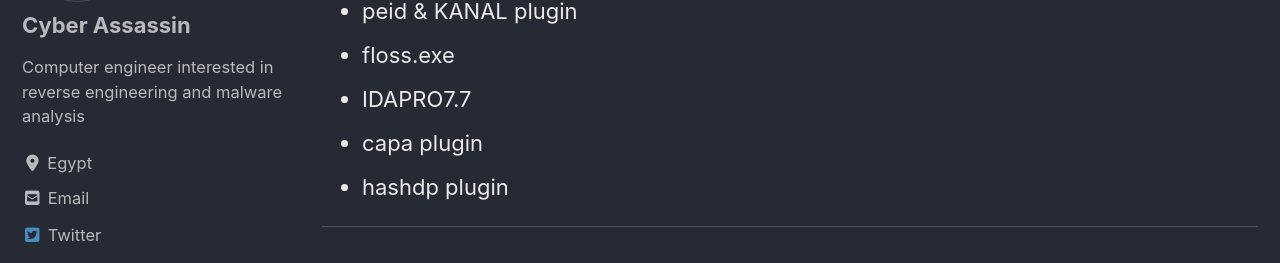
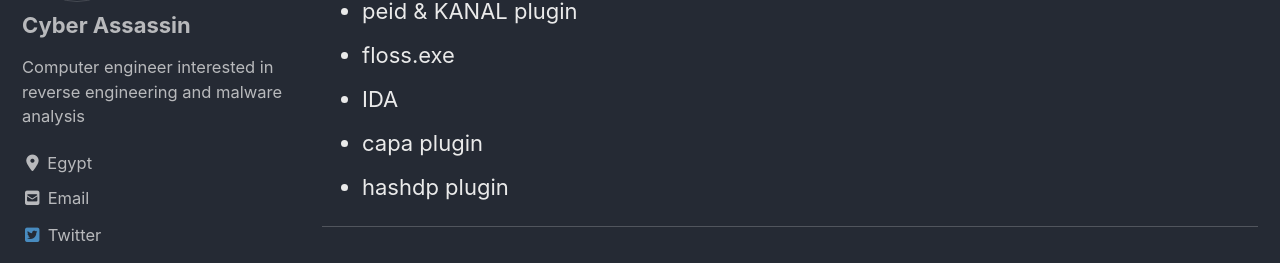
Before and after one commit to Karim-Gomaa/Karim-Gomaa.github.io, a Jekyll site: the page built from _posts/Malware-Analysis/2024-4-17-IcedID.md, in a window 1280 px wide and 900 px high, scrolled down 17215 px. Shown: the part 174-437 px from the top of the window. Built offline with Jekyll 4.4.1, drawn with Linux system fonts in a browser that asks for light colours; cached includes are drawn as plain includes; nearby versions of some CDN libraries.

Commit message:
Update 2024-4-17-IcedID.md

```diff
--- a/_posts/Malware-Analysis/2024-4-17-IcedID.md
+++ b/_posts/Malware-Analysis/2024-4-17-IcedID.md
@@ -309,7 +309,7 @@
 - PE-bear
 - peid & KANAL plugin
 - floss.exe
-- IDAPRO7.7
+- IDA
 - capa plugin
 - hashdp plugin
 
```
